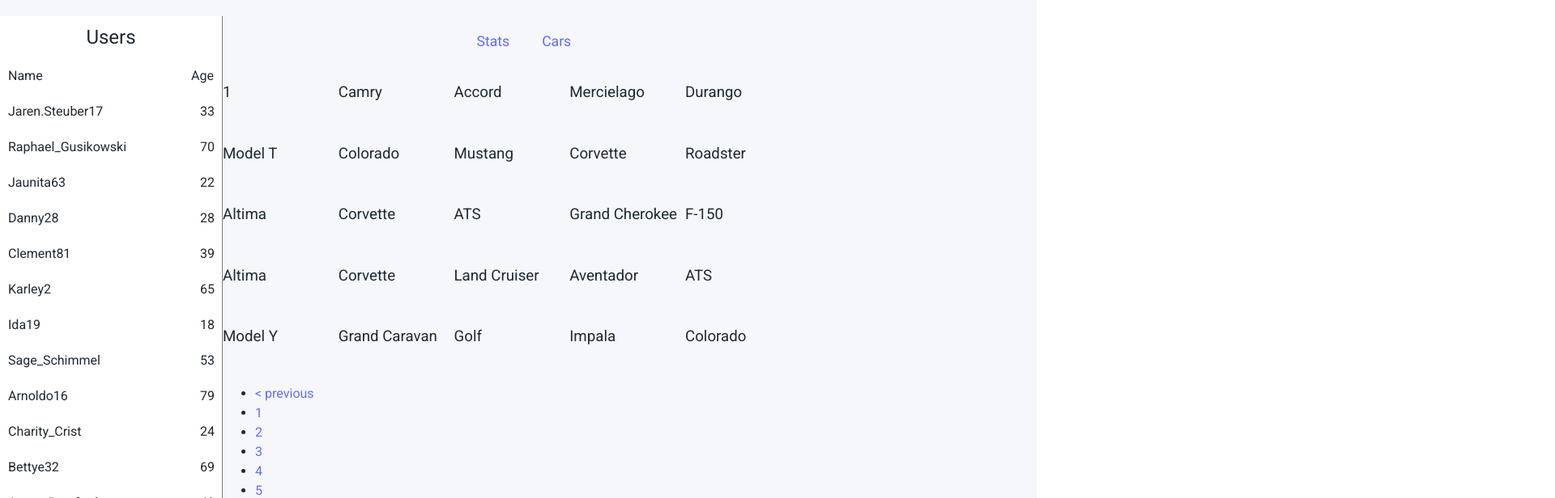
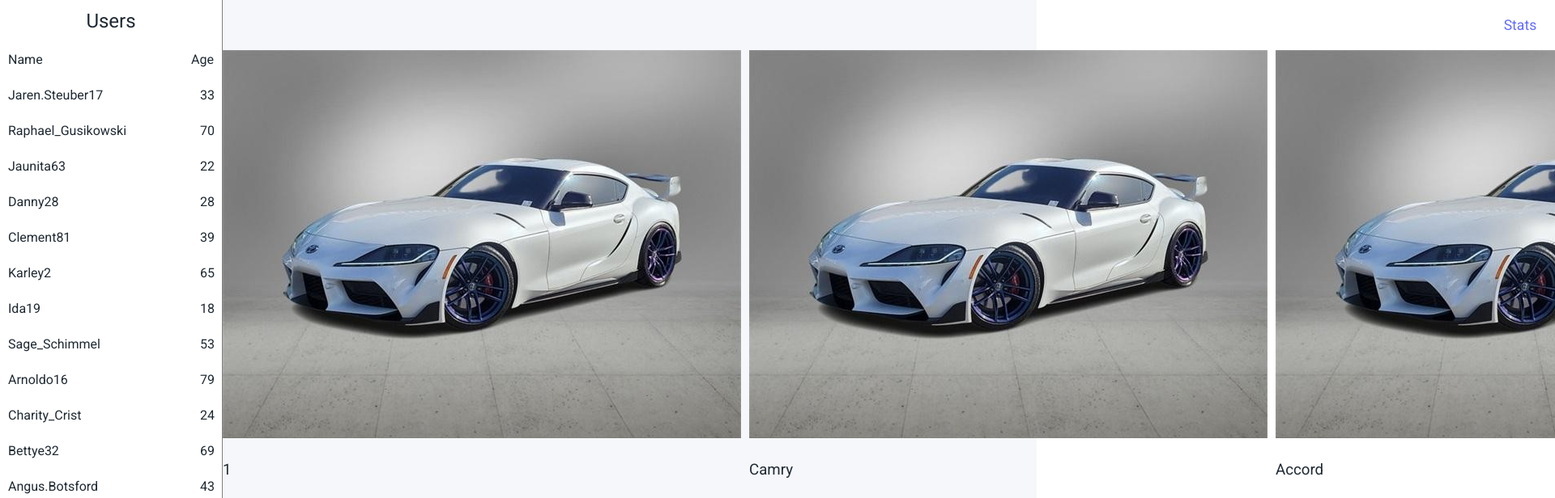
Before and after one commit to kenizaya/z-react-assignment, a React (Vite) app: page /cars in a window 1280 px wide. Shown: the top 616 px of the page at 81% size, 1920 px wide, since content can reach past the window. Built offline with nearby package versions, Linux system fonts and the light colour scheme.

Commit message:
Close Sidebar

```diff
--- a/src/components/CarPieChart/CarPieChart.jsx
+++ b/src/components/CarPieChart/CarPieChart.jsx
@@ -164,6 +164,7 @@ const CarPieChart = ({ users }) => {
           justifyContent: 'center',
           alignItems: 'center',
           gap: '16px',
+          marginTop: '16px',
         }}
       >
         {ageRanges.map((range) => (
@@ -202,7 +203,6 @@ const CarPieChart = ({ users }) => {
                     fill={`${MAKER_COLORS[index % MAKER_COLORS.length]}`}
                   />
                 ))}
-                <Label value='Car Makers' position='outside' offset={5} />
               </Pie>
               <Tooltip content={<CustomTooltip />} />
             </PieChart>
--- a/src/components/CarsList/CarsList.jsx
+++ b/src/components/CarsList/CarsList.jsx
@@ -1,5 +1,8 @@
 import React, { useState } from 'react'
 import ReactPaginate from 'react-paginate'
+import supra from '../../assets/supra.jpg'
+import styles from './CarsList.module.css'
+
 const ITEMS_PER_PAGE = 25
 
 function Items({ currentCars }) {
@@ -8,7 +11,8 @@ function Items({ currentCars }) {
       {currentCars &&
         currentCars.map((car) => (
           <div>
-            <h3>{car.model}</h3>
+            <img src={supra} alt='supra' />
+            <h3>{car}</h3>
           </div>
         ))}
     </>
@@ -16,7 +20,9 @@ function Items({ currentCars }) {
 }
 
 const CarsList = ({ users }) => {
-  const cars = users.map((user) => ({
+  const cars = [...new Set(users.map((user) => user.vehicle.model))]
+
+  users.map((user) => ({
     make: user.vehicle.make,
     model: user.vehicle.model,
     age: user.vehicle.age,
@@ -39,13 +45,7 @@ const CarsList = ({ users }) => {
   }
 
   return (
-    <div
-      style={{
-        display: 'grid',
-        gridTemplateColumns: 'repeat(5, 1fr)',
-        gridGap: '10px',
-      }}
-    >
+    <div className={styles.container}>
       <Items currentCars={currentCars} />
       <ReactPaginate
         breakLabel='...'
--- /dev/null
+++ b/src/components/CarsList/CarsList.module.css
@@ -0,0 +1,5 @@
+.container {
+  display: grid;
+  grid-template-columns: repeat(5, 1fr);
+  grid-gap: 10px;
+}
--- a/src/components/UserSidebar/UserSidebar.jsx
+++ b/src/components/UserSidebar/UserSidebar.jsx
@@ -16,10 +16,11 @@ const UserSidebar = ({ users, onUserClick }) => {
     })
   )
   const [selectedUser, setSelectedUser] = useState(null)
-  const [showSidebar, setShowSidebar] = useState(true)
+  const [showSidebar, setShowSidebar] = useState(false)
 
   const handleUserClick = (user) => {
     setSelectedUser(user)
+    setShowSidebar(true)
     // onUserClick(user)
   }
 
@@ -35,7 +36,7 @@ const UserSidebar = ({ users, onUserClick }) => {
         rowIndex={index}
       >
         <div
-          // className={styles['user-left-sidebar']}
+          className={styles['user-left-sidebar']}
           style={{
             fontSize: '1rem',
             display: 'flex',
@@ -54,7 +55,6 @@ const UserSidebar = ({ users, onUserClick }) => {
   }
   return (
     <div
-      className={styles['users-sidebar-container']}
       style={{
         borderRight: '1px solid gray',
         minHeight: '95vh',
@@ -92,6 +92,7 @@ const UserSidebar = ({ users, onUserClick }) => {
         )}
       </AutoSizer>
       {showSidebar && selectedUser && (
+        <>
           <div
             style={{
               position: 'fixed',
@@ -108,9 +109,21 @@ const UserSidebar = ({ users, onUserClick }) => {
               color: '#333',
             }}
           >
+            <div
+              style={{
+                cursor: 'pointer',
+                display: 'flex',
+                alignItems: 'flex-end',
+              }}
+              onClick={() => setShowSidebar(false)}
+            >
+              close
+            </div>
+
             <h2 style={{ marginBottom: '20px' }}>{selectedUser.username}</h2>
             <div>
-            <span style={{ fontWeight: 'bold' }}>Age:</span> {selectedUser.age}
+              <span style={{ fontWeight: 'bold' }}>Age:</span>{' '}
+              {selectedUser.age}
             </div>
             <div>
               <span style={{ fontWeight: 'bold' }}>Phone:</span>{' '}
@@ -135,6 +148,7 @@ const UserSidebar = ({ users, onUserClick }) => {
               {selectedUser.vehicle.age} years old)
             </div>
           </div>
+        </>
       )}
     </div>
   )
--- a/src/components/UserSidebar/UserSidebar.module.css
+++ b/src/components/UserSidebar/UserSidebar.module.css
@@ -1,14 +1,7 @@
-/* .users-sidebar-container {
-  border-right: '1px solid gray';
-  height: '100vh';
-  width: '20%';
-  overflow-y: 'auto';
+.user-left-sidebar {
+  font-size: 2rem;
+  display: flex;
+  justify-content: space-between;
+  padding: 1000px;
+  cursor: pointer;
 }
-
-.user-left-sidebar {
-  font-size: '1rem';
-  display: 'flex';
-  justify-content: 'space-between';
-  padding: '10px';
-  cursor: 'pointer';
-} */
```
Also changed, not shown: src/assets/supra.jpg (added). Lines whose indentation alone changed are shown as unchanged.
